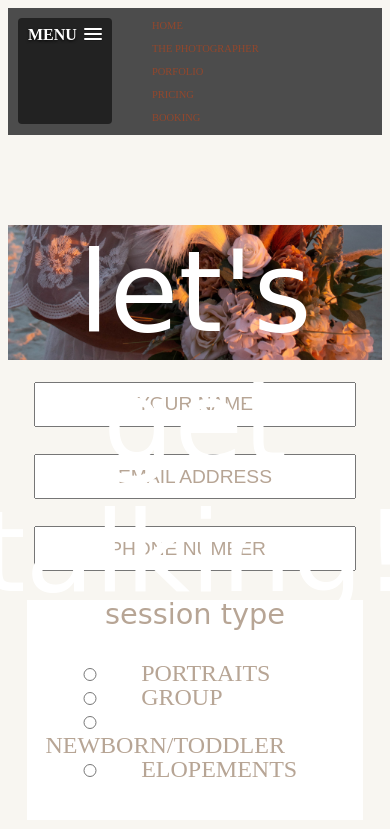
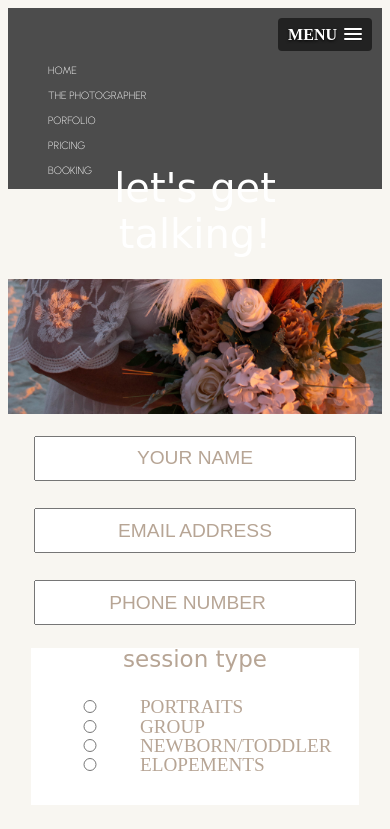
Before and after one commit to kczphotography/bykaleigh, a plain HTML site: page booking.htm in a window 390 px wide. Both pictures are taken after a click on the button "MENU". Shown: the top 829 px of the page. Drawn offline with nearby package versions, Linux system fonts and the light colour scheme; a web font is replaced by a local one.

Commit message:
Update stylesheet.css

```diff
--- a/stylesheet.css
+++ b/stylesheet.css
@@ -1,7 +1,9 @@
 /* Navigation Menu Bar */
 html
 {
+
     background-color: rgb(248, 246, 241);
+
 }
 #nav_menu
 {
@@ -91,7 +93,7 @@ html
     position: absolute;
     top: 64%;
     left: 50%;
-    transform: translate(-50%, -50%);
+    transform: translate(-50%, -60%);
 }
 
 /* BOOKING Page */
@@ -190,24 +192,30 @@ fieldset input
 {
 
     #nav_menu       {display:none;}
-    #mobile_menu    {display: block;}
 
     .slicknav_menu
-    {   display:flex;
-        background-color: rgb(217, 161, 135);
-        color: white;
-        font-family: bold;
+    {   display:block;
         font-size: 1em;
+
     }
 
     #mobile_menu li a
     {
         font-size: .75em;
-        color: rgb(147, 71, 44);
+        color: white;
+        font-family: 'Urbanist', sans-serif;
     }
-    .letsgettalking
+    .headertext
     {
-        font-size: 350%;
+        position: block;
+        font-size: 250%;
+        top: 25%;
+
+    }
+    .KCZPHOTOGRAPHY
+    {
+        font-size: 130%;
+        top: 28%;
     }
 
     #formlayout
@@ -229,8 +237,8 @@ fieldset input
         margin-right: auto;
         margin-left: auto;
         text-align: center;
+    }
 
-    }
     legend
     {
         width: 90%;
@@ -239,10 +247,11 @@ fieldset input
         margin-left: auto;
         float: none;
     }
+
     fieldset
     {
         width: 80%;
-        font-size: 100%;
+        font-size: 80%;
         margin-left: auto;
         margin-right: auto;
         float: none;
@@ -255,16 +264,9 @@ fieldset input
         margin-left: auto;
         float: none;
     }
-    #sendmessage
-    {
-        height: 60px;
-        width:60px;
-        font-size: 70%;
-    }
-    #banner
-    {
-        padding: .15em;
-    }
+    #sendmessage    {font-size: 70%;}
+
+    #banner         {padding: .1em;}
 
 }
 /* LARGE */
```
